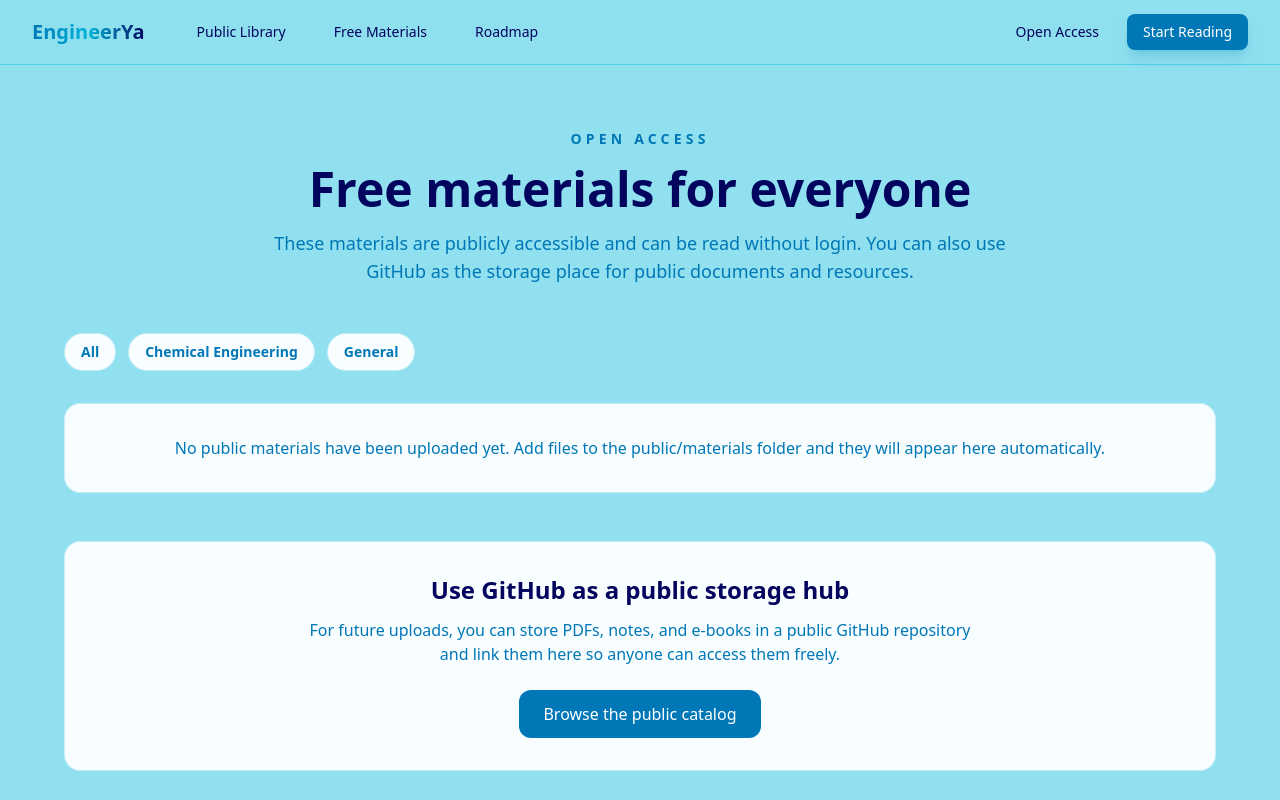
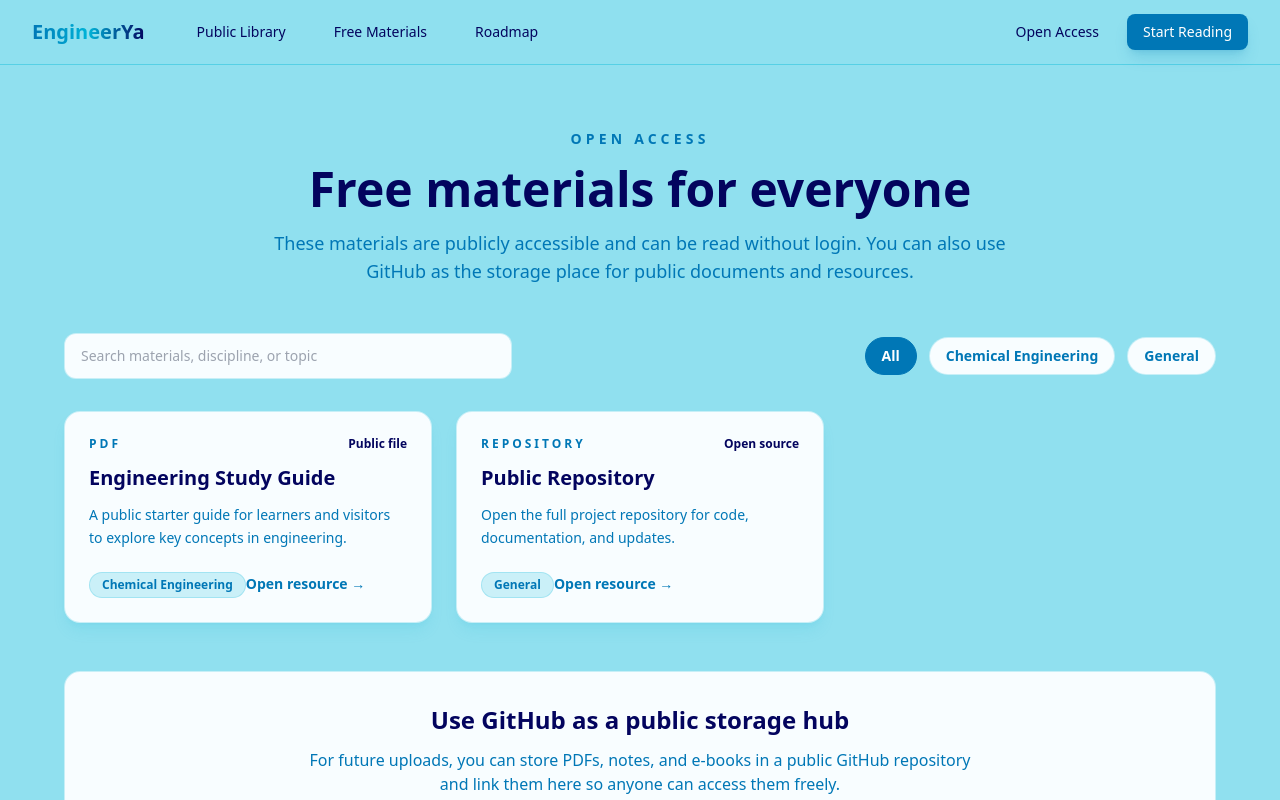
Before and after one commit to dafawiradp/EngineerYa, a Next.js app in the folder engineerya/apps/web/: page /materials in a window 1280 px wide. Shown: the top 800 px of the page. Built offline with nearby package versions, Linux system fonts and the light colour scheme.

Commit message:
Add searchable public materials catalog

```diff
--- a/engineerya/apps/web/app/materials/page.tsx
+++ b/engineerya/apps/web/app/materials/page.tsx
@@ -1,42 +1,71 @@
-import { promises as fs } from "fs";
-import path from "path";
+"use client";
+
+import { useEffect, useMemo, useState } from "react";
 import Link from "next/link";
 import { Navbar } from "../../components/Navbar";
 import { Footer } from "../../components/Footer";
 
-async function getPublicMaterials() {
-  const materialsDir = path.join(process.cwd(), "public", "materials");
+type MaterialItem = {
+  title: string;
+  description: string;
+  link: string;
+  type: string;
+  discipline: string;
+  size: string;
+};
 
-  try {
-    const entries = await fs.readdir(materialsDir, { withFileTypes: true });
-    const files = entries
-      .filter((entry) => entry.isFile())
-      .map((entry) => entry.name)
-      .filter((name) => !name.startsWith("."))
-      .sort();
+const fallbackMaterials: MaterialItem[] = [
+  {
+    title: "Engineering Study Guide",
+    description: "A public starter guide for learners and visitors.",
+    link: "/materials/engineering-study-guide.pdf",
+    type: "PDF",
+    discipline: "Chemical Engineering",
+    size: "Public file",
+  },
+  {
+    title: "Public Repository",
+    description: "Open the full project repository for code and documentation.",
+    link: "https://github.com/dafawiradp/EngineerYa",
+    type: "Repository",
+    discipline: "General",
+    size: "Open source",
+  },
+];
 
-    return files.map((fileName) => {
-      const ext = path.extname(fileName).toLowerCase();
-      const baseName = path.basename(fileName, ext).replace(/[-_]+/g, " ");
-      const type = ext === ".pdf" ? "PDF" : ext === ".epub" ? "EPUB" : ext === ".md" ? "Markdown" : ext === ".txt" ? "Text" : "File";
-      const discipline = /chemical|chem/i.test(fileName) ? "Chemical Engineering" : "General";
+export default function MaterialsPage() {
+  const [materials, setMaterials] = useState<MaterialItem[]>(fallbackMaterials);
+  const [search, setSearch] = useState("");
+  const [filter, setFilter] = useState("All");
 
-      return {
-        title: baseName.replace(/\b\w/g, (char) => char.toUpperCase()),
-        description: `Public learning file available for free reading and download.`,
-        link: `/materials/${encodeURIComponent(fileName)}`,
-        type,
-        discipline,
-        size: "Public file",
-      };
+  useEffect(() => {
+    const loadMaterials = async () => {
+      try {
+        const response = await fetch("/materials/index.json");
+        if (!response.ok) return;
+        const data = await response.json();
+        if (Array.isArray(data) && data.length > 0) {
+          setMaterials(data);
+        }
+      } catch {
+        setMaterials(fallbackMaterials);
+      }
+    };
+
+    loadMaterials();
+  }, []);
+
+  const filteredMaterials = useMemo(() => {
+    const query = search.toLowerCase();
+    return materials.filter((item) => {
+      const matchesSearch =
+        item.title.toLowerCase().includes(query) ||
+        item.description.toLowerCase().includes(query) ||
+        item.discipline.toLowerCase().includes(query);
+      const matchesFilter = filter === "All" || item.discipline === filter;
+      return matchesSearch && matchesFilter;
     });
-  } catch {
-    return [];
-  }
-}
-
-export default async function MaterialsPage() {
-  const materials = await getPublicMaterials();
+  }, [materials, search, filter]);
 
   return (
     <div className="flex flex-col min-h-screen bg-[#90E0EF]">
@@ -51,21 +80,38 @@ export default async function MaterialsPage() {
             </p>
           </div>
 
-          <div className="mb-8 flex flex-wrap gap-3">
-            {['All', 'Chemical Engineering', 'General'].map((filter) => (
-              <span key={filter} className="rounded-full border border-[#00B4D8]/20 bg-[#F8FDFF] px-4 py-2 text-sm font-semibold text-[#0077B6]">
-                {filter}
-              </span>
-            ))}
+          <div className="mb-8 flex flex-col gap-4 md:flex-row md:items-center md:justify-between">
+            <input
+              type="text"
+              value={search}
+              onChange={(event) => setSearch(event.target.value)}
+              placeholder="Search materials, discipline, or topic"
+              className="w-full md:max-w-md rounded-xl border border-[#00B4D8]/20 bg-[#F8FDFF] px-4 py-3 text-sm text-[#03045E] outline-none"
+            />
+            <div className="flex flex-wrap gap-3">
+              {['All', 'Chemical Engineering', 'General'].map((option) => (
+                <button
+                  key={option}
+                  onClick={() => setFilter(option)}
+                  className={`rounded-full border px-4 py-2 text-sm font-semibold transition-all ${
+                    filter === option
+                      ? "border-[#0077B6] bg-[#0077B6] text-white"
+                      : "border-[#00B4D8]/20 bg-[#F8FDFF] text-[#0077B6]"
+                  }`}
+                >
+                  {option}
+                </button>
+              ))}
+            </div>
           </div>
 
-          {materials.length === 0 ? (
+          {filteredMaterials.length === 0 ? (
             <div className="rounded-2xl border border-[#00B4D8]/20 bg-[#F8FDFF] p-8 text-center text-[#0077B6]">
-              No public materials have been uploaded yet. Add files to the public/materials folder and they will appear here automatically.
+              No matching public materials were found. Try another keyword or filter.
             </div>
           ) : (
             <div className="grid gap-6 md:grid-cols-3">
-              {materials.map((item) => (
+              {filteredMaterials.map((item) => (
                 <div key={item.title} className="rounded-2xl border border-[#00B4D8]/20 bg-[#F8FDFF] p-6 shadow-lg shadow-[#00B4D8]/10">
                   <div className="flex items-center justify-between">
                     <div className="text-xs uppercase tracking-[0.25em] text-[#0077B6] font-semibold">{item.type}</div>
--- /dev/null
+++ b/engineerya/apps/web/public/materials/index.json
@@ -0,0 +1,18 @@
+[
+  {
+    "title": "Engineering Study Guide",
+    "description": "A public starter guide for learners and visitors to explore key concepts in engineering.",
+    "link": "/materials/engineering-study-guide.pdf",
+    "type": "PDF",
+    "discipline": "Chemical Engineering",
+    "size": "Public file"
+  },
+  {
+    "title": "Public Repository",
+    "description": "Open the full project repository for code, documentation, and updates.",
+    "link": "https://github.com/dafawiradp/EngineerYa",
+    "type": "Repository",
+    "discipline": "General",
+    "size": "Open source"
+  }
+]
```
